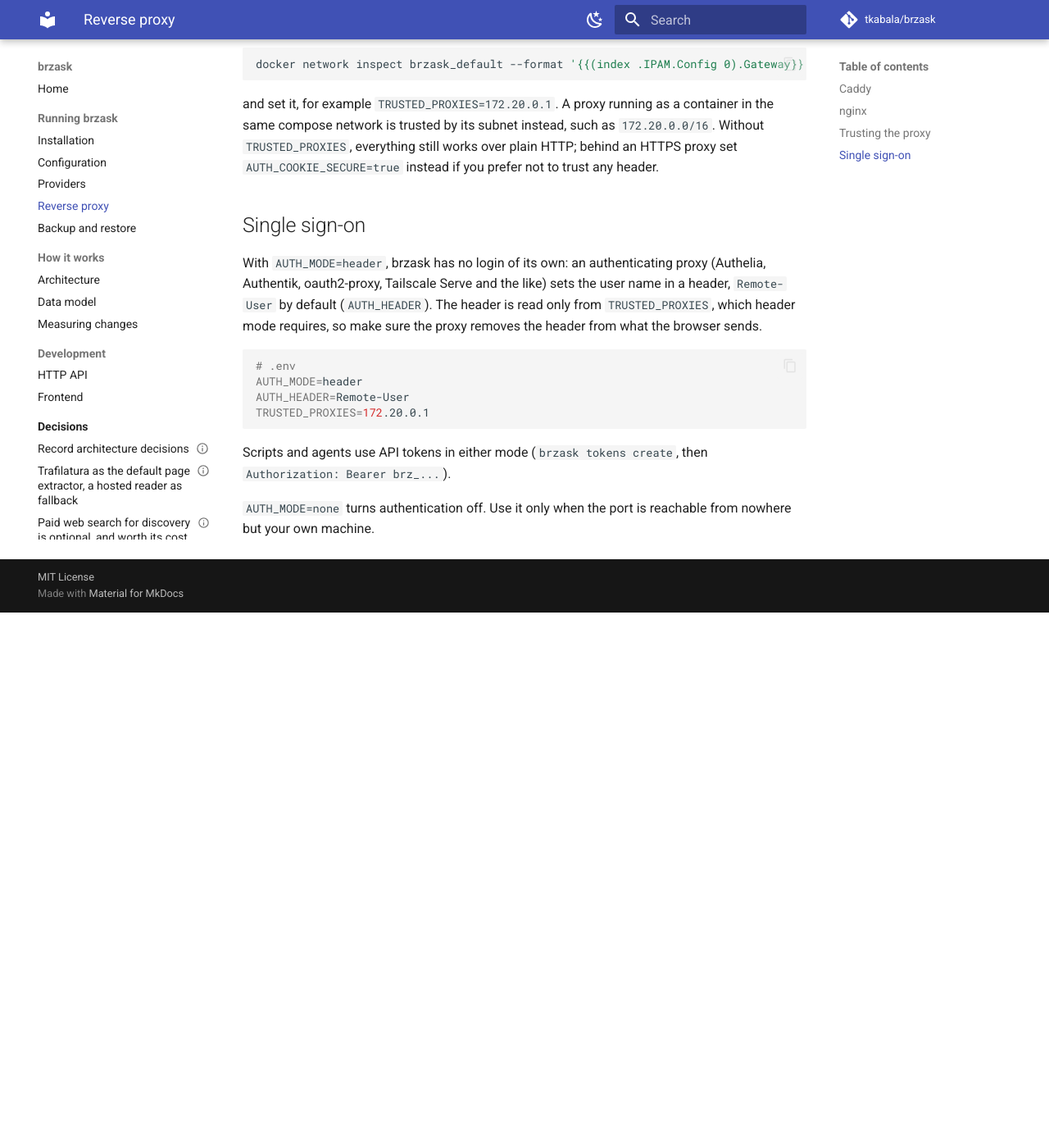
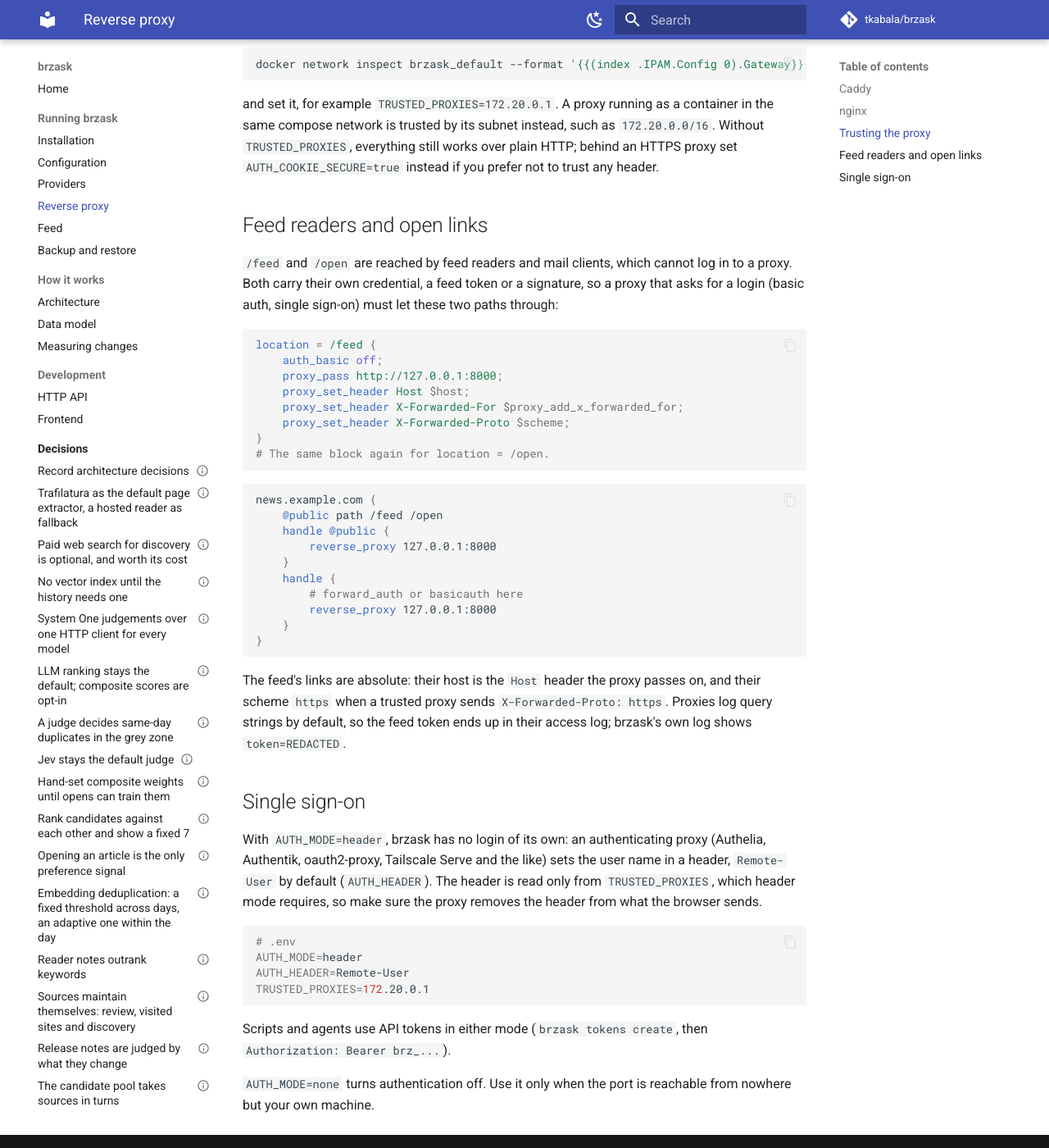
Before and after one commit to tkabala/brzask, an MkDocs documentation site: the page built from docs/reverse-proxy.md, in a window 1280 px wide and 1400 px high, scrolled down 984 px. Shown: the whole window at 82% size. Built offline with MkDocs 1.6.1 and Material for MkDocs 9.7.7, drawn with Linux system fonts in a browser that asks for light colours; comment, search, counter and statistics services are not loaded; before the commit the page ends 1731 px from its top, so only the background shows below that.

Commit message:
docs: describe the digest feed and letting it past proxy auth
Co-Authored-By: Claude Opus 5.5 <noreply@anthropic.com>

````diff
--- a/docs/api.md
+++ b/docs/api.md
@@ -12,6 +12,7 @@ listens on 0.0.0.0.
 | `/api/v1/openapi.json` | Its OpenAPI 3.1 document |
 | `/api/v1/docs` | Interactive documentation |
 | `/open?id=` | Redirects to an article and records that it was opened |
+| `/feed?token=` | The digest of the last seven days as Atom, for feed readers ([Feed](feed.md)) |
 | `/healthz` | Liveness: the process answers |
 | `/readyz` | Readiness: the database answers and is fully migrated |
 | `/metrics` | Prometheus metrics |
@@ -66,7 +67,8 @@ $ curl -H "Authorization: Bearer brz_..." https://brzask.example/api/v1/status
 ```
 
 - **`read`** (the default) may only read (`GET`, `HEAD`); anything else
-  answers 403. **`write`** may also change things.
+  answers 403. **`write`** may also change things. **`feed`** opens only
+  [the feed](feed.md), carried in its URL; the API answers it 401.
 - The token is printed once. Only its SHA-256 is stored, with its first 12
   characters, which `brzask tokens list` shows next to its scope, when it was
   created, last used (to the hour) and revoked.
@@ -100,7 +102,8 @@ Behind trusted proxies the login throttle and the logs use the client's
 address from `X-Forwarded-For`: the last entry that is not one of the proxies.
 
 Without a login: `/healthz`, `/readyz`, `/metrics`, the OpenAPI document and the
-interactive documentation, and `/open` links carrying their signature (below).
+interactive documentation, `/open` links carrying their signature (below), and
+`/feed` with a feed token in its URL.
 
 ## Endpoints
 
--- /dev/null
+++ b/docs/feed.md
@@ -0,0 +1,49 @@
+# Feed
+
+The digest is also an Atom feed, for reading it in any feed reader:
+Miniflux, FreshRSS, NetNewsWire, Feedly and the like.
+
+## Subscribe
+
+Readers send no login, so the feed's URL carries a token of its own:
+
+```console
+$ brzask tokens create reader --scope feed
+brz_...
+```
+
+With Docker Compose, run it in the API container:
+`docker compose exec api brzask tokens create reader --scope feed`.
+
+Then subscribe to:
+
+```text
+https://news.example.com/feed?token=brz_...
+```
+
+With `AUTH_MODE=none` the feed needs no token: `https://news.example.com/feed`.
+
+## What is in it
+
+- The last seven days with a digest, newest first, in digest order within a
+  day: up to 49 entries. A reader that polls once a week misses no day.
+- Each entry has the digest's title, the summary and why it matters, the
+  interest it was picked for (as its category) and the source (as its author).
+  The feed's language is `DIGEST_LANGUAGE`.
+- Entry links go through [`/open`](api.md#opening-articles), signed, so
+  opening an article from the reader counts as an open, the signal brzask
+  learns from. Readers that fetch every article on their own (full-text
+  or "readability" options) would count each one as opened: turn that off
+  for this feed.
+- Readers can poll as often as they like: the feed answers `304 Not
+  Modified` to `If-None-Match` with its last `ETag`.
+
+## The token
+
+- A `feed` token opens only `/feed`. The JSON API refuses it, so a URL that
+  leaks through a reader's service or a log gives away the digest and
+  nothing else.
+- brzask writes `token=REDACTED` in its access log and traces. Your reverse
+  proxy logs query strings too; see [Reverse proxy](reverse-proxy.md#feed-readers-and-open-links).
+- `brzask tokens list` shows when it was last used; `brzask tokens revoke reader`
+  stops it at once. Make one token per reader, so each can be revoked alone.
--- a/docs/reverse-proxy.md
+++ b/docs/reverse-proxy.md
@@ -51,6 +51,43 @@ such as `172.20.0.0/16`. Without `TRUSTED_PROXIES`, everything still works
 over plain HTTP; behind an HTTPS proxy set `AUTH_COOKIE_SECURE=true` instead
 if you prefer not to trust any header.
 
+## Feed readers and open links
+
+`/feed` and `/open` are reached by feed readers and mail clients, which cannot
+log in to a proxy. Both carry their own credential, a feed token or a
+signature, so a proxy that asks for a login (basic auth, single sign-on) must
+let these two paths through:
+
+```nginx
+location = /feed {
+    auth_basic off;
+    proxy_pass http://127.0.0.1:8000;
+    proxy_set_header Host $host;
+    proxy_set_header X-Forwarded-For $proxy_add_x_forwarded_for;
+    proxy_set_header X-Forwarded-Proto $scheme;
+}
+# The same block again for location = /open.
+```
+
+```caddyfile
+news.example.com {
+    @public path /feed /open
+    handle @public {
+        reverse_proxy 127.0.0.1:8000
+    }
+    handle {
+        # forward_auth or basicauth here
+        reverse_proxy 127.0.0.1:8000
+    }
+}
+```
+
+The feed's links are absolute: their host is the `Host` header the proxy
+passes on, and their scheme `https` when a trusted proxy sends
+`X-Forwarded-Proto: https`. Proxies log query strings by default, so the
+feed token ends up in their access log; brzask's own log shows
+`token=REDACTED`.
+
 ## Single sign-on
 
 With `AUTH_MODE=header`, brzask has no login of its own: an authenticating
--- a/mkdocs.yml
+++ b/mkdocs.yml
@@ -44,6 +44,7 @@ nav:
       - Configuration: configuration.md
       - Providers: providers.md
       - Reverse proxy: reverse-proxy.md
+      - Feed: feed.md
       - Backup and restore: backup.md
   - How it works:
       - Architecture: architecture.md
````
Also changed, not shown: README.md (+1 -1 lines), docs/data-model.md (+1 -1 lines), docs/index.md (+1 -0 lines).
